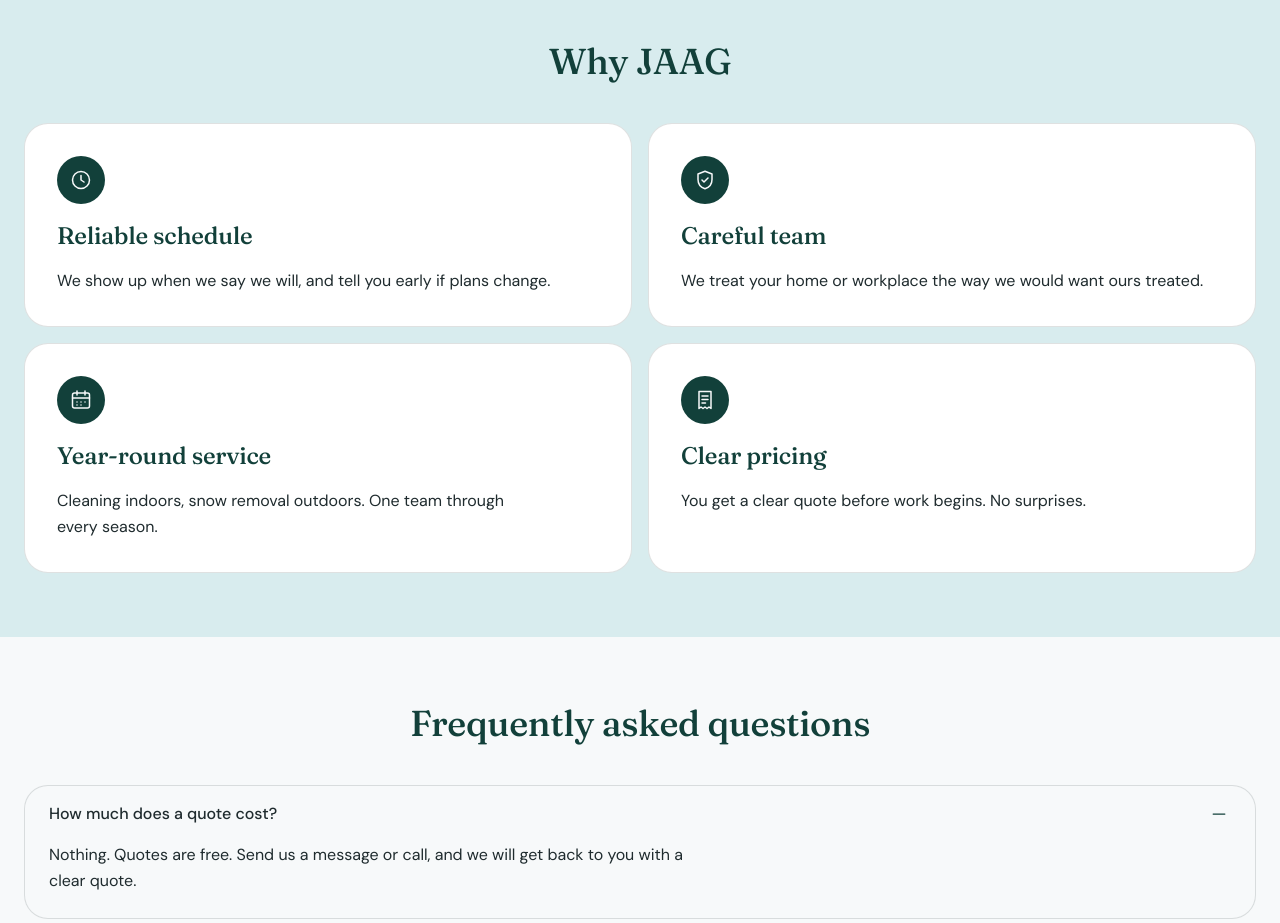
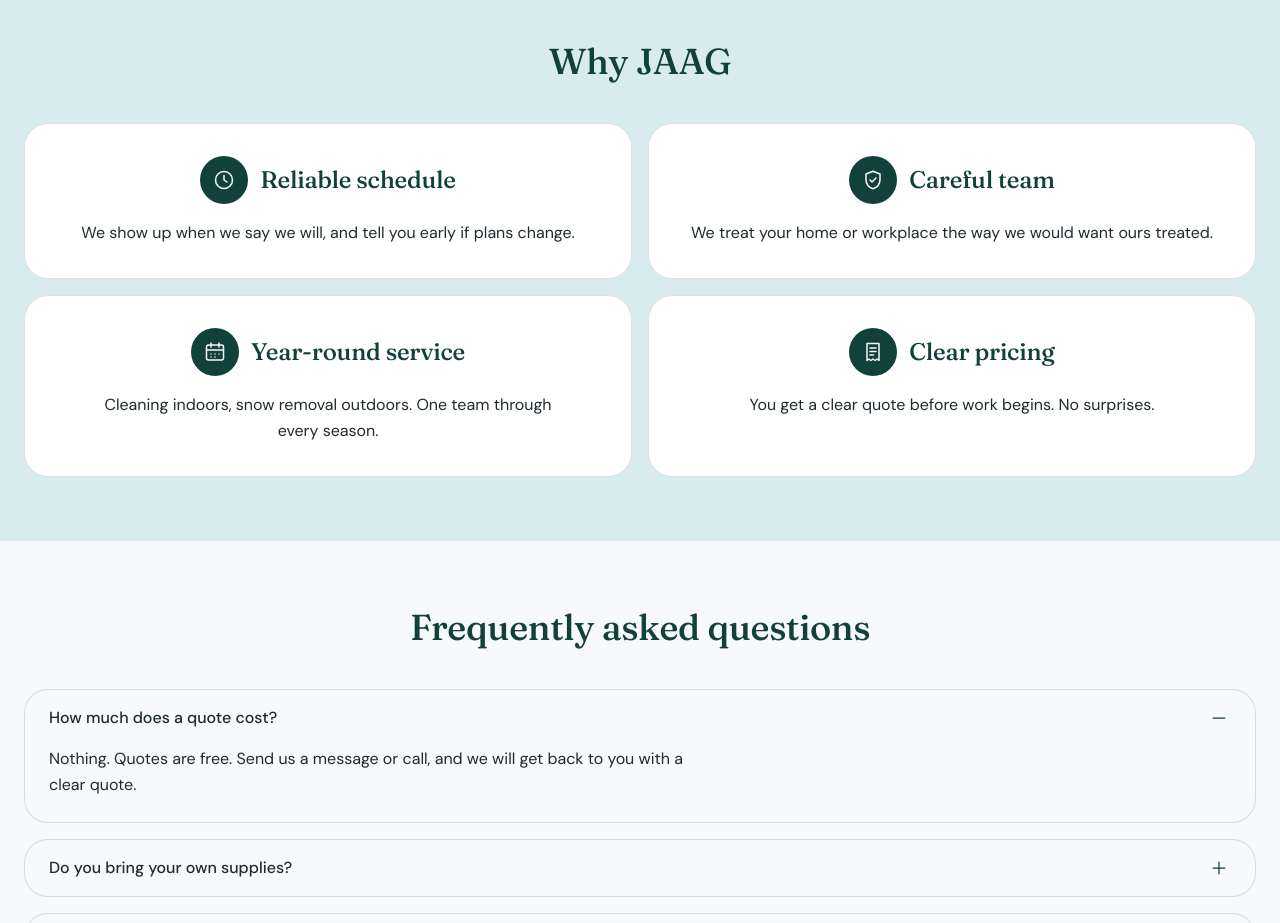
Before and after one commit to DigiBearCA/JAG-cleaning-web, a Next.js app: page / in a window 1280 px wide. Shown: the part 1600-2523 px from the top of the page. Built offline with nearby package versions, Linux system fonts and the light colour scheme.

Commit message:
style: center Why JAG cards and place icon inline with heading

```diff
--- a/src/components/sections/WhyJag.tsx
+++ b/src/components/sections/WhyJag.tsx
@@ -16,11 +16,13 @@
       />
       <ul className="mt-10 grid gap-4 md:grid-cols-2">
         {WHY_JAAG.cards.map((card) => (
-          <Card as="li" key={card.title} className="flex flex-col gap-4">
-            <FeatureIcon surface="light">
-              <Icon name={card.icon} />
-            </FeatureIcon>
-            <h3 className="type-h3 text-primary">{card.title}</h3>
+          <Card as="li" key={card.title} className="flex flex-col items-center text-center gap-4">
+            <div className="flex flex-row items-center justify-center gap-3">
+              <FeatureIcon surface="light">
+                <Icon name={card.icon} />
+              </FeatureIcon>
+              <h3 className="type-h3 text-primary">{card.title}</h3>
+            </div>
             <p className="type-body text-ink">{card.text}</p>
           </Card>
         ))}
```
